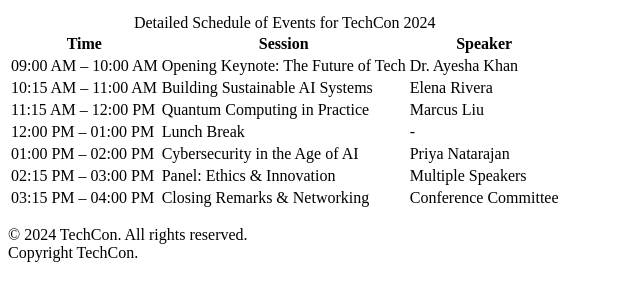
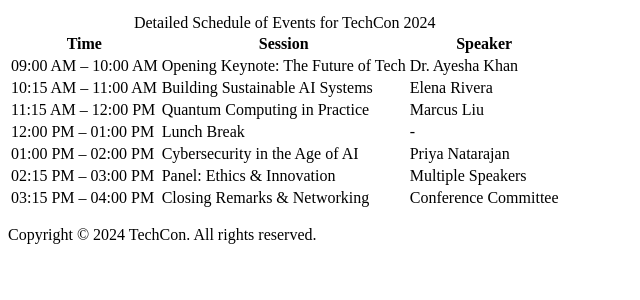
Before and after one commit to sollyaj/TechCon_HTML, a plain HTML site: page techcon_website/schedule.html in a window 1280 px wide. Shown: the part 154-454 px from the top of the page, without its empty margins (0-640 px from the left). Drawn offline with Linux system fonts and the light colour scheme.

Commit message:
Update schedule.html

```diff
--- a/techcon_website/schedule.html
+++ b/techcon_website/schedule.html
@@ -73,7 +73,10 @@
 
   <!-- Footer -->
  <footer>
-  <p>&copy; 2024 TechCon. All rights reserved. <br>Copyright TechCon.</p>
+  <footer>
+  <p>Copyright © 2024 TechCon. All rights reserved.</p>
+</footer>
+
 </footer>
 
 
```
